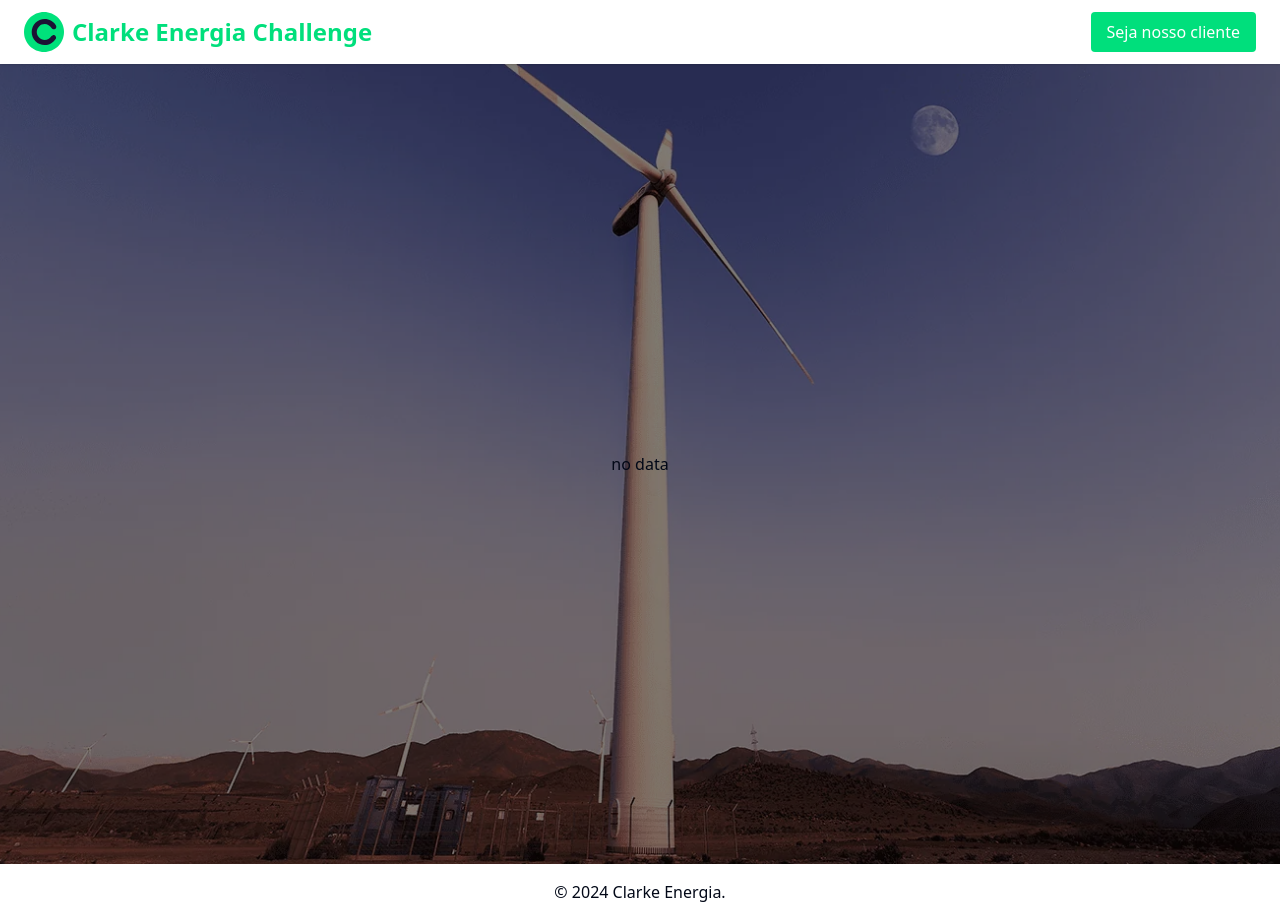
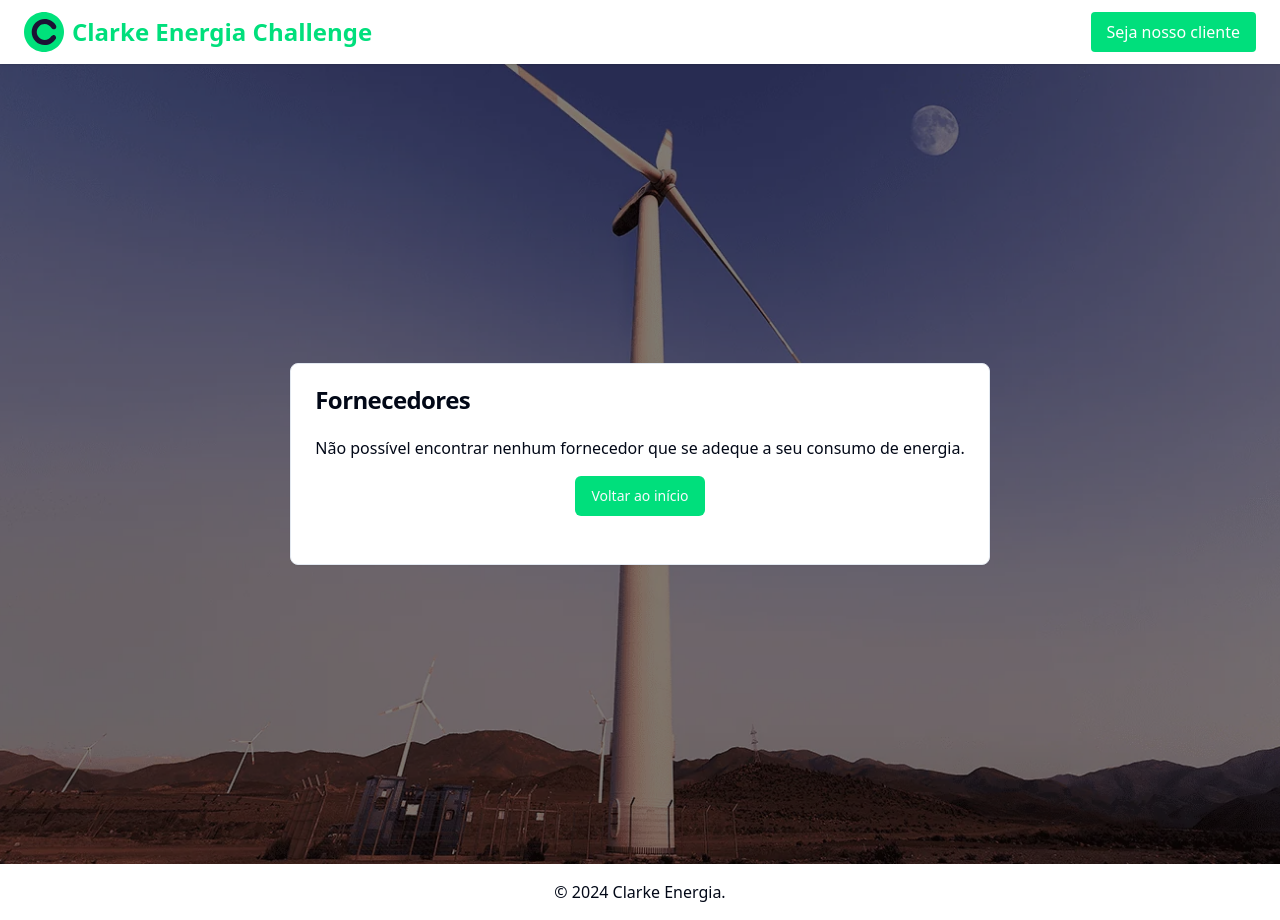
Before and after one commit to bnelce/clarke-challenge-frontend, a React (Vite) app: page /suppliers in a window 1280 px wide. Built offline with nearby package versions, Linux system fonts and the light colour scheme; no server answers.

Commit message:
adde footer and no-data components

```diff
--- /dev/null
+++ b/src/components/molecules/footer.tsx
@@ -0,0 +1,7 @@
+export function Footer() {
+  return (
+    <footer className="bg-white text-foreground text-center py-4">
+      &copy; 2024 Clarke Energia.
+    </footer>
+  );
+}
--- /dev/null
+++ b/src/components/molecules/no-data.tsx
@@ -0,0 +1,37 @@
+import { useNavigate } from "react-router-dom";
+import { Button } from "../atoms/button";
+import {
+  Card,
+  CardContent,
+  CardFooter,
+  CardHeader,
+  CardTitle,
+} from "../atoms/card";
+
+export function NoData() {
+  const navigate = useNavigate();
+
+  return (
+    <Card>
+      <CardHeader>
+        <CardTitle>Fornecedores</CardTitle>
+      </CardHeader>
+      <CardContent className="space-y-2">
+        <div className="flex flex-col items-center gap-4">
+          <div className="text-center text-foreground">
+            Não possível encontrar nenhum fornecedor que se adeque a seu consumo
+            de energia.
+          </div>
+          <Button
+            className="bg-[#00DF7C] hover:bg-green-700"
+            type="button"
+            onClick={() => navigate("/")}
+          >
+            Voltar ao início
+          </Button>
+        </div>
+      </CardContent>
+      <CardFooter className="justify-between"></CardFooter>
+    </Card>
+  );
+}
--- a/src/components/organisms/supplier-table.tsx
+++ b/src/components/organisms/supplier-table.tsx
@@ -13,7 +13,6 @@ import {
   TableHeader,
   TableRow,
 } from "@/components/atoms/table";
-import { _suppliers } from "@/_mock/_suppliers";
 import { SupplierTableRow } from "./supplier-table-row";
 import { ScrollArea } from "../atoms/scroll-area";
 import { Button } from "../atoms/button";
@@ -71,8 +70,8 @@ export default function SupplierTable({ suppliers }: SupplierTableProps) {
       </CardContent>
       <CardFooter className="justify-between">
         <div className="text-xs text-muted-foreground">
-          Total de <strong>{_suppliers?.length ? _suppliers.length : 0}</strong>{" "}
-          {_suppliers?.length > 1 ? "fornecedores" : "fornecedor"}
+          Total de <strong>{suppliers?.length ? suppliers.length : 0}</strong>{" "}
+          {suppliers?.length > 1 ? "fornecedores" : "fornecedor"}
         </div>
         <Button
           className="bg-[#00DF7C] hover:bg-green-700"
--- a/src/pages/home/index.tsx
+++ b/src/pages/home/index.tsx
@@ -1,3 +1,4 @@
+import { Footer } from "@/components/molecules/footer";
 import Header from "@/components/organisms/header";
 import { HeroContent } from "@/components/organisms/hero-content";
 
@@ -6,9 +7,7 @@ function Home() {
     <>
       <Header />
       <HeroContent />
-      <footer className="bg-white text-foreground text-center py-4">
-        &copy; 2024 Clarke Energia.
-      </footer>
+      <Footer />
     </>
   );
 }
--- a/src/pages/suppliers-list/index.tsx
+++ b/src/pages/suppliers-list/index.tsx
@@ -1,4 +1,6 @@
 import EolicaBG from "@/assets/energia-eolica00.webp";
+import { Footer } from "@/components/molecules/footer";
+import { NoData } from "@/components/molecules/no-data";
 import Header from "@/components/organisms/header";
 import LoadingScreen from "@/components/organisms/loading-screen";
 import SupplierTable from "@/components/organisms/supplier-table";
@@ -25,16 +27,10 @@ function SuppliersList() {
         style={{ backgroundImage: `url(${EolicaBG})` }}
       >
         <div className="flex flex-row w-full bg-black bg-opacity-50 items-center justify-center py-6">
-          {data.length > 0 ? (
-            <SupplierTable suppliers={data} />
-          ) : (
-            <div>no data</div>
-          )}
+          {data.length > 0 ? <SupplierTable suppliers={data} /> : <NoData />}
         </div>
       </main>
-      <footer className="bg-white text-foreground text-center py-4">
-        &copy; 2024 Clarke Energia.
-      </footer>
+      <Footer />
     </>
   );
 }
```
